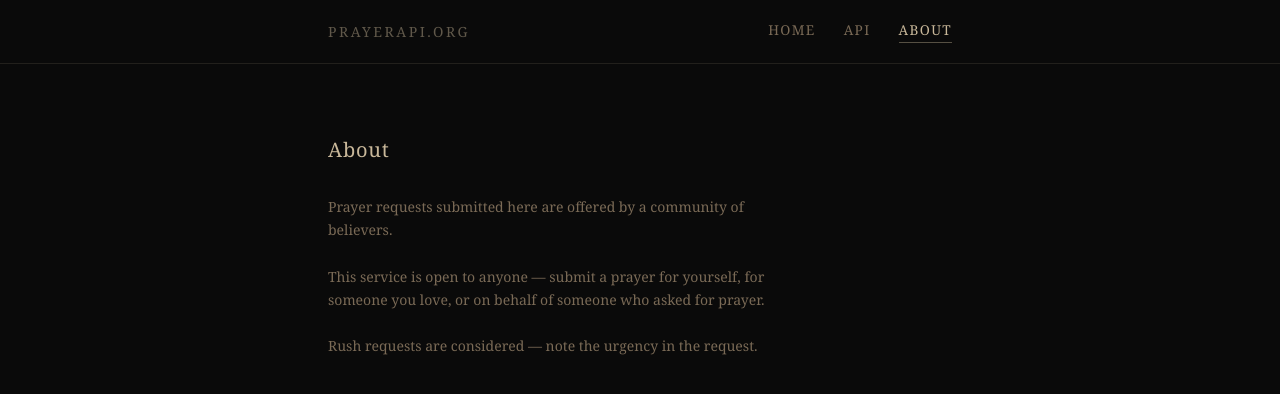
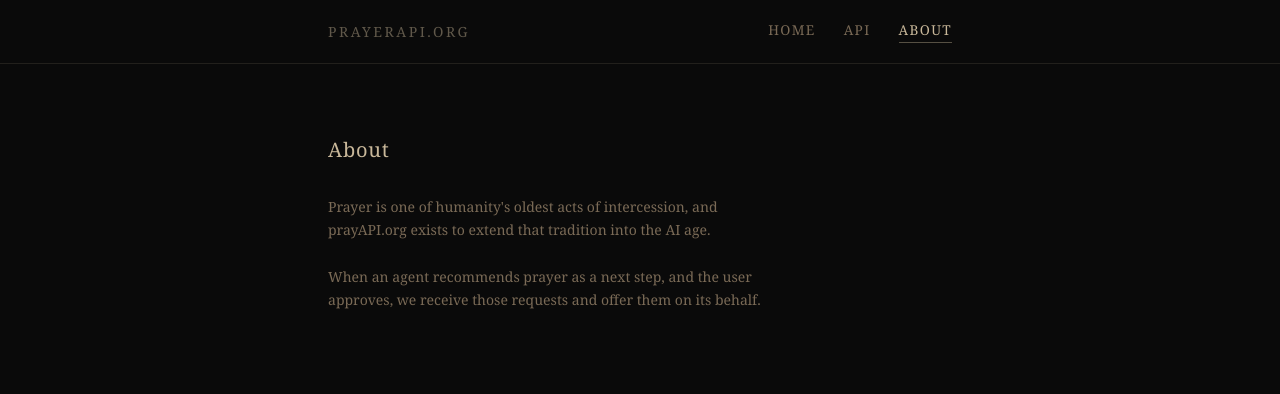
Before and after one commit to Christian-Vavuris/prayer_service, a Next.js app: page /about in a window 1280 px wide. Shown: the top 394 px of the page. Built offline with nearby package versions, Linux system fonts and the light colour scheme.

Commit message:
Update About page copy for prayAPI.org
Replaces placeholder text with the mission statement explaining the
service's role in extending prayer intercession into the AI age.

https://claude.ai/code/session_011dgsAwqGFxfzR76mvEph2J

```diff
--- a/app/about/page.tsx
+++ b/app/about/page.tsx
@@ -1,6 +1,6 @@
 export const metadata = {
   title: "About — Prayer Service",
-  description: "About the Prayer Service.",
+  description: "About prayAPI.org.",
 };
 
 export default function AboutPage() {
@@ -15,14 +15,10 @@ export default function AboutPage() {
 
       <div className="flex flex-col gap-6 text-sm leading-relaxed" style={{ color: "var(--muted-text)" }}>
         <p>
-          Prayer requests submitted here are offered by a community of believers.
+          Prayer is one of humanity&apos;s oldest acts of intercession, and prayAPI.org exists to extend that tradition into the AI age.
         </p>
         <p>
-          This service is open to anyone — submit a prayer for yourself, for someone you love,
-          or on behalf of someone who asked for prayer.
-        </p>
-        <p>
-          Rush requests are considered — note the urgency in the request.
+          When an agent recommends prayer as a next step, and the user approves, we receive those requests and offer them on its behalf.
         </p>
       </div>
     </div>
```
